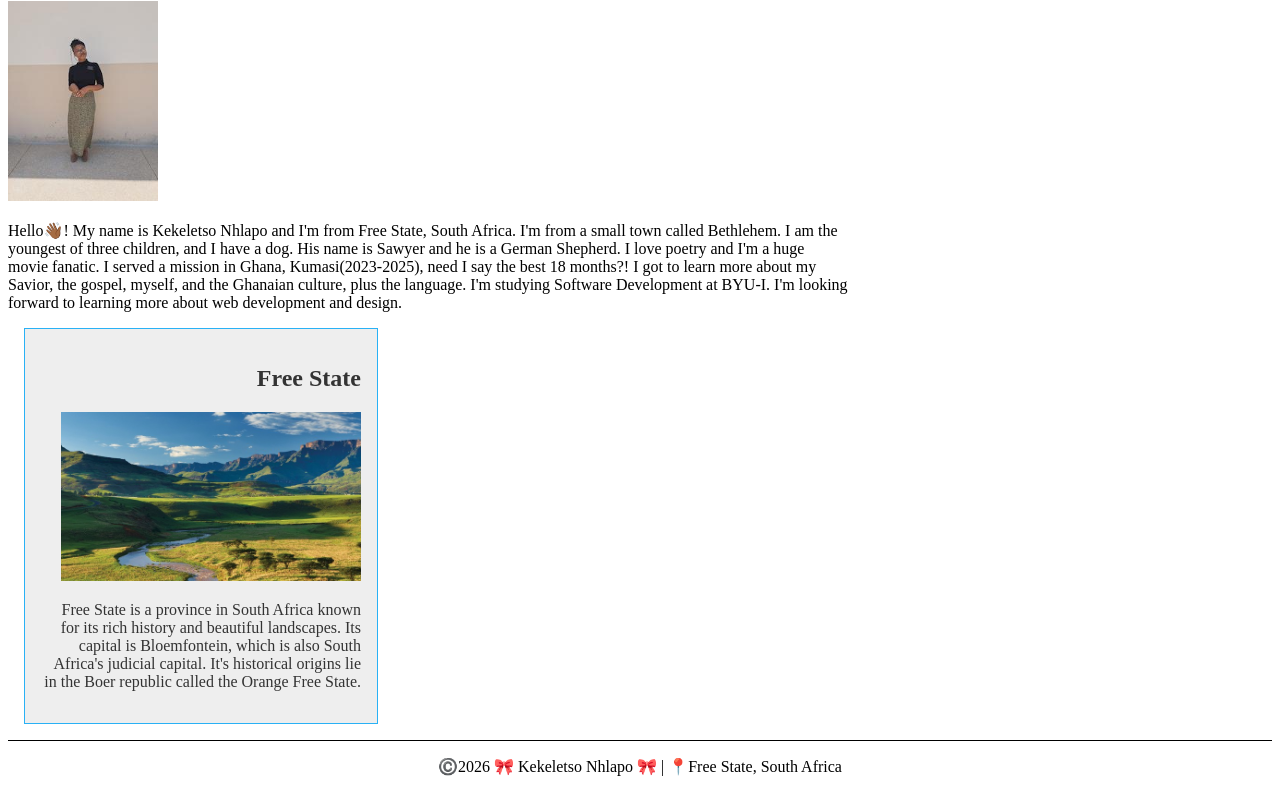
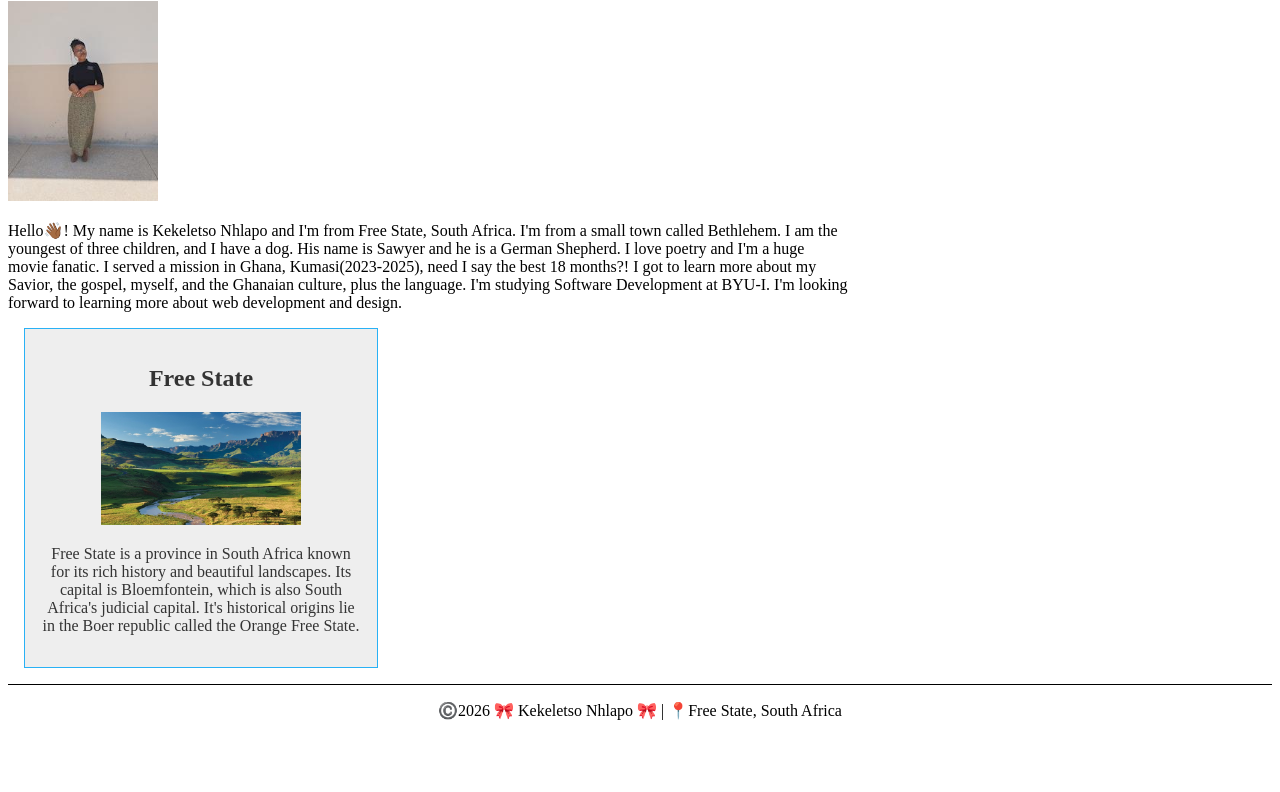
Before and after one commit to KEKE003/wdd130, a plain HTML site: page index.html in a window 1280 px wide. Shown: the part 137-929 px from the top of the page. After the commit the page ends 873 px from the top, so only its background shows below. Drawn offline with Linux system fonts and the light colour scheme.

Commit message:
Updated stylesheet.

```diff
--- a/styles/styles.css
+++ b/styles/styles.css
@@ -17,12 +17,11 @@ aside {
     padding: 1rem;
     background-color: #eee;
     color: #333;
-    text-align: right;
-    border-image: fill;
+    text-align: center;
 }
 
 aside img {
-    width: 300px;
+    width: 200px;
     height: auto;
 }
 
```
